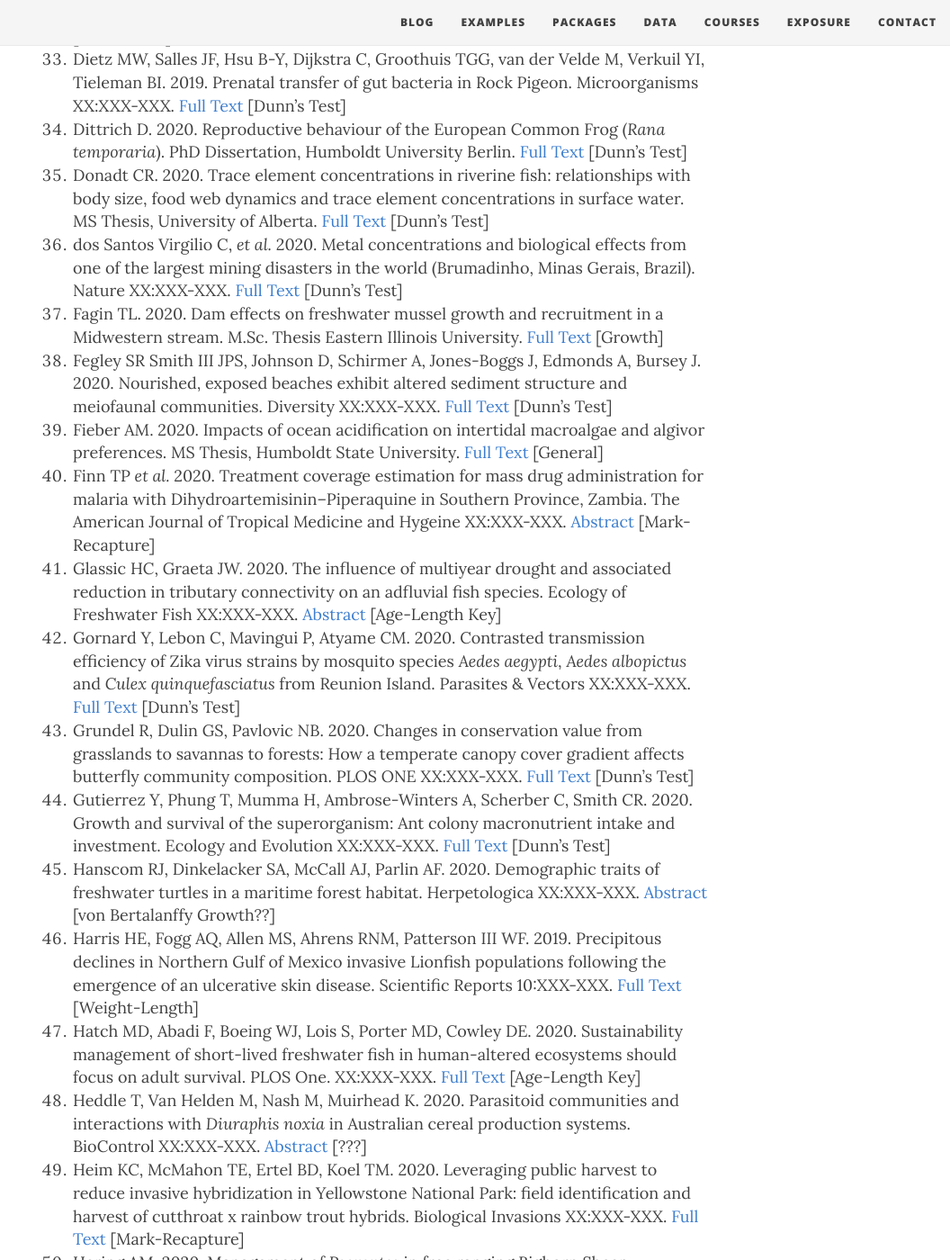
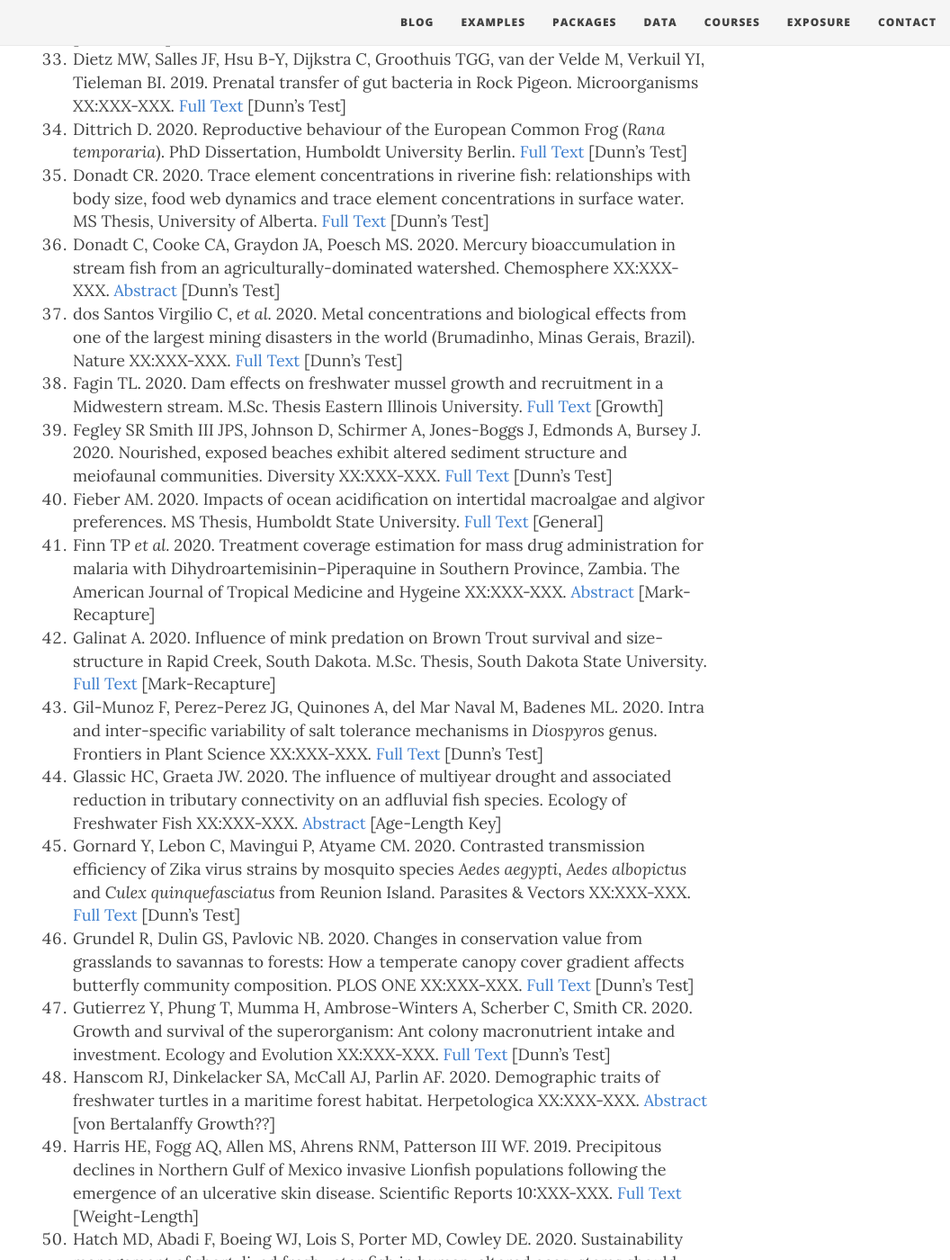
Before and after one commit to droglenc/fishR, a Jekyll site: the page built from exposure/exposure-citations20.md, in a window 1280 px wide and 1400 px high, scrolled down 2992 px. Shown: the whole window at 90% size, without its empty margins (224-1280 px from the left). Built offline with Jekyll 4.4.1, drawn with Linux system fonts in a browser that asks for light colours; nearby versions of some CDN libraries; some of the changed text lies outside the part shown.

Commit message:
Update exposure-citations20.md

```diff
--- a/exposure/exposure-citations20.md
+++ b/exposure/exposure-citations20.md
@@ -43,11 +43,14 @@ physical, chemical and biological responses. Water XX:XXX-XXX. [Full Text](https
 1. Dietz MW, Salles JF, Hsu B-Y, Dijkstra C, Groothuis TGG, van der Velde M, Verkuil YI, Tieleman BI. 2019. Prenatal transfer of gut bacteria in Rock Pigeon. Microorganisms XX:XXX-XXX. [Full Text](https://www.mdpi.com/2076-2607/8/1/61/pdf) [Dunn's Test]
 1. Dittrich D. 2020. Reproductive behaviour of the European Common Frog (*Rana temporaria*). PhD Dissertation, Humboldt University Berlin. [Full Text](https://edoc.hu-berlin.de/bitstream/handle/18452/22263/dissertation_dittrich_carolin.pdf) [Dunn's Test]
 1. Donadt CR. 2020. Trace element concentrations in riverine fish: relationships with body size, food web dynamics and trace element concentrations in surface water. MS Thesis, University of Alberta. [Full Text](https://era.library.ualberta.ca/items/4b6d3cdc-6c52-4f9d-bd29-45e5f9823057/view/12be40c7-ab90-4ce9-8ae8-8c6d6055fa00/Donadt_Caitlyn_202001_MSc.pdf) [Dunn's Test]
+1. Donadt C, Cooke CA, Graydon JA, Poesch MS. 2020. Mercury bioaccumulation in stream fish from an agriculturally-dominated watershed. Chemosphere XX:XXX-XXX. [Abstract](https://www.sciencedirect.com/science/article/abs/pii/S0045653520322542) [Dunn's Test]
 1. dos Santos Virgilio C, *et al.* 2020. Metal concentrations and biological effects from one of the largest mining disasters in the world (Brumadinho, Minas Gerais, Brazil). Nature XX:XXX-XXX. [Full Text](https://www.nature.com/articles/s41598-020-62700-w) [Dunn's Test]
 1. Fagin TL. 2020. Dam effects on freshwater mussel growth and recruitment in a Midwestern stream. M.Sc. Thesis Eastern Illinois University. [Full Text](https://thekeep.eiu.edu/cgi/viewcontent.cgi?article=5769&context=theses) [Growth]
 1. Fegley SR Smith III JPS, Johnson D, Schirmer A, Jones-Boggs J, Edmonds A, Bursey J. 2020. Nourished, exposed beaches exhibit altered sediment structure and meiofaunal communities. Diversity XX:XXX-XXX. [Full Text](https://www.mdpi.com/1424-2818/12/6/245/pdf) [Dunn's Test]
 1. Fieber AM. 2020. Impacts of ocean acidification on intertidal macroalgae and algivor preferences. MS Thesis, Humboldt State University. [Full Text](https://digitalcommons.humboldt.edu/cgi/viewcontent.cgi?article=1416&context=etd) [General]
 1. Finn TP *et al.* 2020. Treatment coverage estimation for mass drug administration for malaria with Dihydroartemisinin–Piperaquine in Southern Province, Zambia. The American Journal of Tropical Medicine and Hygeine XX:XXX-XXX. [Abstract](http://www.ajtmh.org/content/journals/10.4269/ajtmh.19-0665) [Mark-Recapture]
+1. Galinat A. 2020. Influence of mink predation on Brown Trout survival and size-structure in Rapid Creek, South Dakota. M.Sc. Thesis, South Dakota State University. [Full Text](https://openprairie.sdstate.edu/cgi/viewcontent.cgi?article=5131&context=etd) [Mark-Recapture]
+1. Gil-Munoz F, Perez-Perez JG, Quinones A, del Mar Naval M, Badenes ML. 2020. Intra and inter-specific variability of salt tolerance mechanisms in *Diospyros* genus. Frontiers in Plant Science XX:XXX-XXX. [Full Text](https://www.researchgate.net/profile/Juan_Perez-Perez/publication/343515128_Intra_and_Inter-specific_Variability_of_Salt_Tolerance_Mechanisms_in_Diospyros_Genus/links/5f3bb084299bf13404cd6a1e/Intra-and-Inter-specific-Variability-of-Salt-Tolerance-Mechanisms-in-Diospyros-Genus.pdf) [Dunn's Test]
 1. Glassic HC, Graeta JW. 2020. The influence of multiyear drought and associated reduction in tributary connectivity on an adfluvial fish species. Ecology of Freshwater Fish XX:XXX-XXX. [Abstract](https://onlinelibrary.wiley.com/doi/abs/10.1111/eff.12535) [Age-Length Key]
 1. Gornard Y, Lebon C, Mavingui P, Atyame CM. 2020. Contrasted transmission efficiency of Zika virus strains by mosquito species *Aedes aegypti*, *Aedes albopictus* and *Culex quinquefasciatus* from Reunion Island. Parasites & Vectors XX:XXX-XXX. [Full Text](https://link.springer.com/article/10.1186/s13071-020-04267-z) [Dunn's Test]
 1. Grundel R, Dulin GS, Pavlovic NB. 2020. Changes in conservation value from grasslands to savannas to forests: How a temperate canopy cover gradient affects butterfly community composition. PLOS ONE XX:XXX-XXX. [Full Text](https://journals.plos.org/plosone/article?id=10.1371/journal.pone.0234139) [Dunn's Test]
@@ -73,6 +76,7 @@ physical, chemical and biological responses. Water XX:XXX-XXX. [Full Text](https
 1. Kristensen E, Sand-Jensen K, Martinsen KT, Madsen-Osterbye M, Kragh T. 2020. Fingerprinting pike: The use of image recognition to identify individual pikes. Fisheries Research 229:XXX-XXX. [Abstract](https://www.sciencedirect.com/science/article/abs/pii/S0165783620301399) [Mark-Recapture]
 1. Labbe M, Girard C, Vincent WF, Culley AI. 2020. Extreme viral partitioning in a marine-derived high Arctic lake. mSphere XX:XXX-XXX. [Full Text](https://msphere.asm.org/content/msph/5/3/e00334-20.full.pdf) [Dunn's Test]
 1. Lamb AD. 2020. Informing Common Carp (*Cyprinus carpio*) removal and submerged aquatic vegetation restoration in Lake Mattamuskeet. MSc Thesis, North Carolina State University. [Full Text](https://repository.lib.ncsu.edu/bitstream/handle/1840.20/38158/etd.pdf?sequence=1&isAllowed=y) [von Bertalanffy Growth; Mark-Recapture]
+1. Loudon AH, Kurtz A, Esposito E, Umile TP, Minbiole KPC, Parfrey LW, Sheafor BA. 2020. Columbia spotted frogs (*Rana luteiventris*) have characteristic skin microbiota that may be shaped by cutaneous skin peptides and the environment. FEMS Microbiology Ecology XX:XXX-XXX. [Abstract](https://academic.oup.com/femsec/advance-article-abstract/doi/10.1093/femsec/fiaa168/5894915) [Dunn's Test]
 1. Mabmig M, Ludke J, Krahmann G, Engel A. 2020. Bacterial degradation activity in the eastern tropical South Pacific oxygen minimum zone. Biogeosciences 17:215-230. [Full Text](https://www.biogeosciences.net/17/215/2020/) [Dunn's Test??]
 1. Mace III MM, Kimball ME, Elmo GM, Crane DP. 2020. Overwinter survival, age, and growth of juvenile tarpon (*Megalops atlanticus*) in a shallow, tidally-restricted habitat in South Carolina. Environmental Biology of Fishes XX:XXX-XXX. [Abstract](https://link.springer.com/article/10.1007/s10641-020-00998-1) [Back-Calculation]
 1. Maier SR, Bannister RJ, van Oevelen D, Kutti T. 2020. Seasonal controls on the diet, metabolic activity, tissue reserves and growth of the cold-water coral *Lophelia pertusa*. Coral Reefs XX:XXX-XXX. [Abstract](https://link.springer.com/article/10.1007/s00338-019-01886-6) [Dunn's Test]
@@ -107,6 +111,7 @@ physical, chemical and biological responses. Water XX:XXX-XXX. [Full Text](https
 1. Sadohara R, Kelly JD, Cichy KA. 2020. Genotypic and environmental effects on paste quality of common beans (*Phaseolus vulgaris* L.) grown in Michigan. HortScience XX:XXX-XXX. [Full Text](https://journals.ashs.org/hortsci/view/journals/hortsci/aop/article-10.21273-HORTSCI14687-19/article-10.21273-HORTSCI14687-19.xml) [General]
 1. Sanchez-Gonzales JR, Arbones A, Casals F. 2020. Variation over time of length–weight relationships and condition factors for four exotic fish species from a restored shallow lake in NE Iberian Peninsula. Fishes XX:XXX-XXX. [Full Text](https://www.researchgate.net/publication/339022518_Variation_over_Time_of_Length-Weight_Relationships_and_Condition_Factors_for_Four_Exotic_Fish_Species_from_a_Restored_Shallow_Lake_in_NE_Iberian_Peninsula/references) [Condition]
 1. Sanchez-Montes G, Martinez-Solano I, Diaz-Paniangua C, Vilches A, Arino AH, Gomez-Mestre I. 2020. Telomere attrition with age in a wild amphibian population. BIology Letters XX:XXX-XXX. [Full Text](https://royalsocietypublishing.org/doi/full/10.1098/rsbl.2020.0168) [von Bertalanffy Growth]
+1. Sautua FJ, Doyle VP, Price PP, Porfiri A, Fernandez P, Scandiani MM, Carmona MA. 2020. Fungicide resistance in Cercospora species causing *Cercospora* leaf blight and Purple seed stain of soybean in Argentina. Plant Pathology XX:XXX-XXX. [Abstract](https://bsppjournals.onlinelibrary.wiley.com/doi/abs/10.1111/ppa.13261) [Dunn's Test]
 1. Sbrana A. *et al.* 2020. Spatial variability and influence of biological parameters on microplastic ingestion by *Boops boops* (L.) along the Italian coasts (Western Mediterranean Sea). Environmental Pollution 263(Part A):XXX-XXX. [Abstract](https://www.sciencedirect.com/science/article/pii/S0269749119363201) [???]
 1. Seungil K, *et al.* 2020. Comparison of cell and organoid-level analysis of patient-derived 3D organoids to evaluate tumor cell growth dynamics and drug response. SLAS Discover: Advancing the Science of Drug Discovery XX:XXX-XXX. [Full Text](https://journals.sagepub.com/doi/full/10.1177/2472555220915827) [Dunn's Test]
 1. Shaw SL, Sass GG. 2020. Evaluating the relationship between yearling walleye, *Sander vitreus*, electrofishing catch‐per‐unit‐effort and density in northern Wisconsin lakes. Fisheries Management and Ecology XX:XXX-XXX. [Abstract](https://doi.org/10.1111/fme.12449) [Dummy Variable Regression]
@@ -127,6 +132,7 @@ GIT microbial populations of broiler chickens. animals XX:XXX-XXX. [Full Text](h
 1. Vieira-Silva S, *et al.* 2020. Statin therapy is associated with lower prevalence of gut microbiota dysbiosis. Nature. XX:XXX-XXX. [Abstract](https://www.nature.com/articles/s41586-020-2269-x) [Dunn's Test?]
 1. Virgulino-Junior PCC, Carneiro N Naschimento Jr WR, Cougo MF, Fernandes MEB. 2020. Biomass and carbon estimation for scrub mangrove forests and examination of their allometric associated uncertainties. PLOS One XX:XXX-XXX. [Full Text](https://journals.plos.org/plosone/article?id=10.1371/journal.pone.0230008) [Dunn's Test]
 1. Wenker RP, Stevens BG. 2020. Sea whip coral *Leptogorgia virgulata* in the Mid-Atlantic Bight: Colony complexity, age, and growth. PeerJ: Aquatic Biology XX:XXX-XXX. [Full Text](https://peerj.com/articles/8372/) [Age-Length Key; Age-Bias; von Bertalanffy Growth]
+1. Wilmes M. *et al.* 2020. Geochemical tools identify the origins of Chinook Salmon returning to a restored creek. Fisheries XX:XXX-XXX. [Abstract](https://afspubs.onlinelibrary.wiley.com/doi/abs/10.1002/fsh.10516) [???]
 1. Wong C. 2020. The effects of Zebra Mussels (*Dreissena polymorpha*) on Freshwater Drum (*Aplodinotus grunniens*) diet and growth in the south basin of Lake Winnepeg. MS Thesis, University of Winnipeg. [Full Text](http://winnspace.uwinnipeg.ca/bitstream/handle/10680/1803/Wong%252C%2520Caleb.%2520The%2520Effects%2520of%2520Zebra%2520Mussels.%2520Final%2520Thesis.pdf%3Fsequence%3D1%26isAllowed%3Dy&hl=en&sa=X&d=15799656497947912010&scisig=AAGBfm2pa_ZZakyRgYrKAe0BXAO_dkiffw&nossl=1&oi=scholaralrt) [General]
 1. Wright DW, *et al.* 2020. Size, growth and mortality of riverine golden perch (Macquaria ambigua) across a latitudinal gradient. Marine and Freshwater Research XX:XXX-XXX. [Full Text](https://www.publish.csiro.au/mf/pdf/MF20056) [Age-Length Key; Catch Curve; Weight-Length; von Bertalanffy Growth]
 1. Yates MC, Glaser D, Post J, Cristescu ME, Fraser DJ, Derry AM. 2020. The relationship between eDNA particle concentration and organism abundance in nature is strengthened by allometric scaling. bioRxiv XX:XXX-XXX. [Full Text](https://www.biorxiv.org/content/10.1101/2020.01.18.908251v2.full) [Mark-Recapture]
```
Also changed, not shown: other parts of exposure/exposure-citations20.md (+1 -1 lines).
